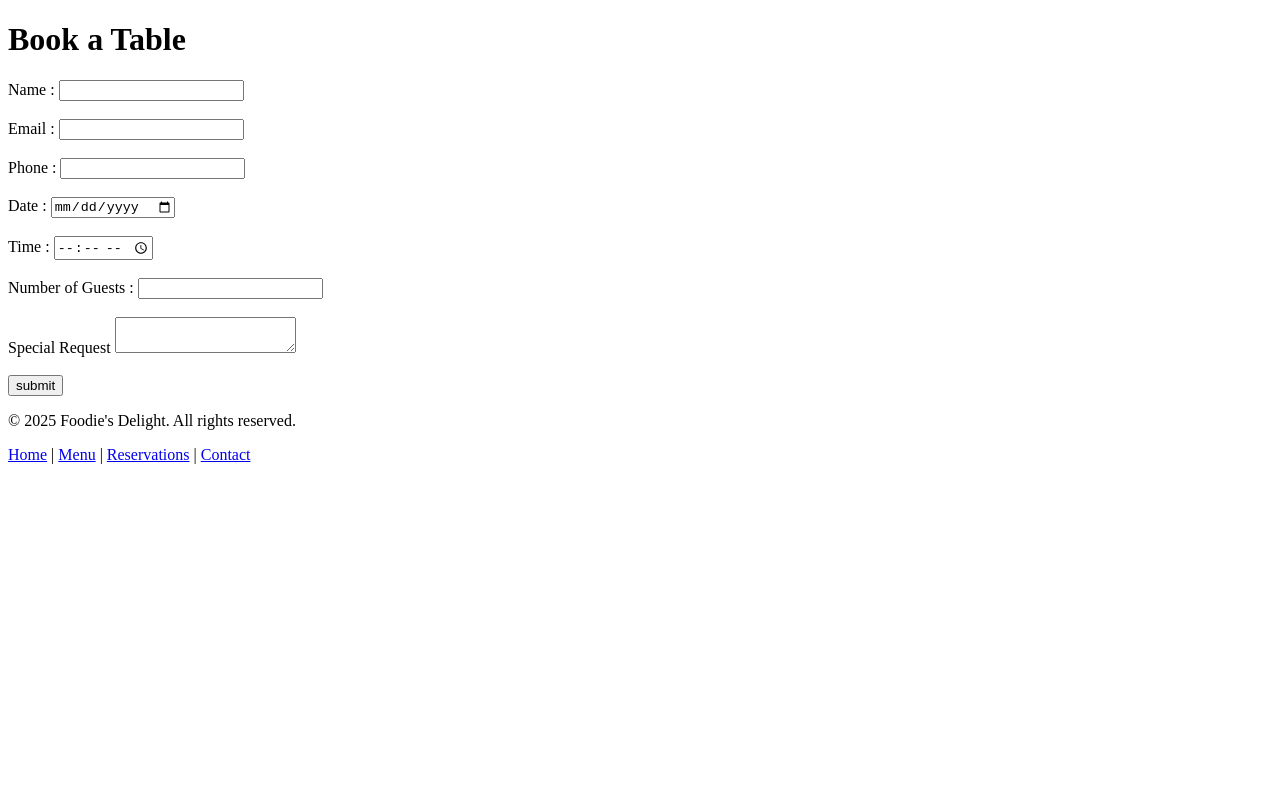
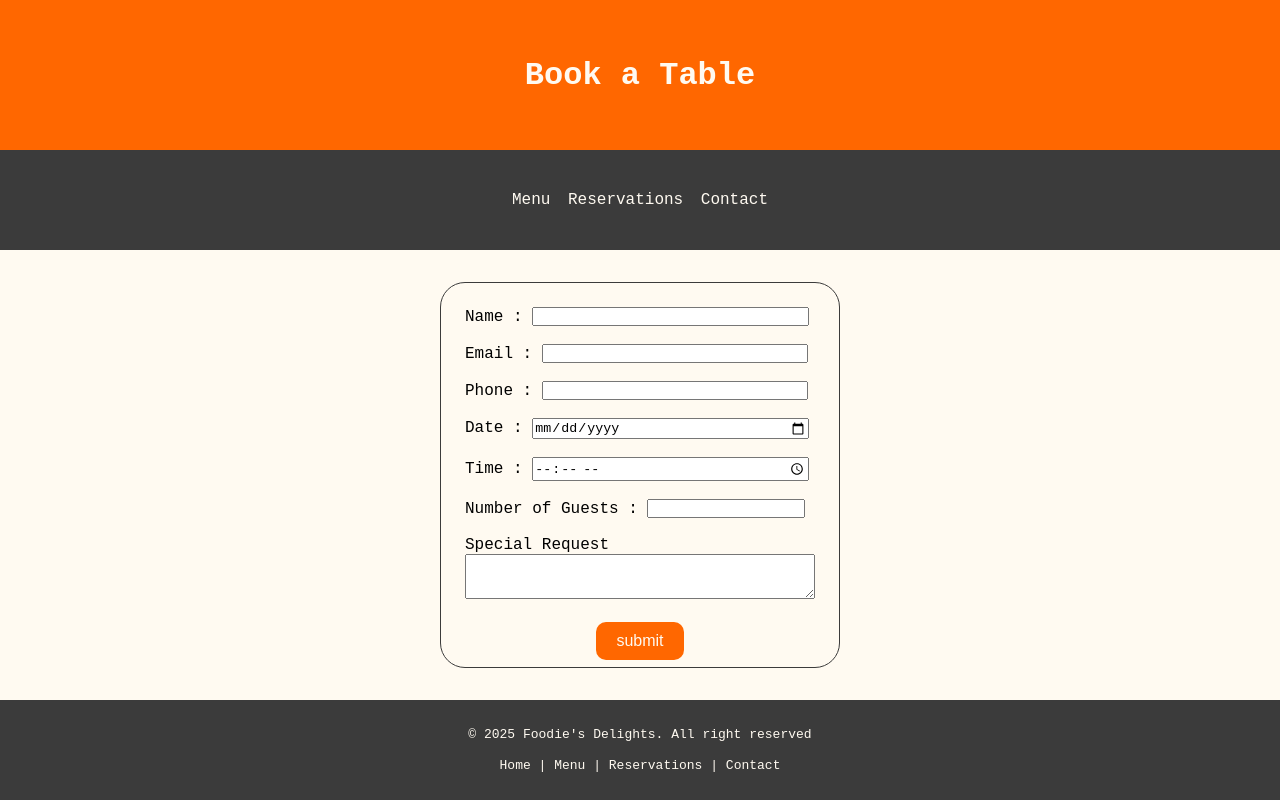
Before and after one commit to RishiDevs3248/JavaScript-Basics-Advance, a plain HTML site: page Web Dev/1 Foodies delight/reservations.html in a window 1280 px wide. Drawn offline with Linux system fonts and the light colour scheme.

Commit message:
added css to foodies delight

```diff
--- /dev/null
+++ b/Web Dev/1 Foodies delight/contact.css
@@ -0,0 +1,85 @@
+*{
+    margin: 0;
+    padding: 0;
+    box-sizing: border-box;
+}
+
+body{
+    background:#fffaf1;
+    text-align: center;
+    font-family: monospace;
+}
+
+main h2{
+    background-color: #ff6700;
+    height: 150px;
+    display: flex;
+    flex-direction: column;
+    justify-content: center;
+    color: #fffaf1;
+    font-size: 32px;
+    font-weight: 700;
+}
+
+nav {
+    background-color: #3b3b3b;
+    color: #fffaf1;
+    height: 100px;
+    display: flex;
+    flex-direction: column;
+    justify-content: center;
+}
+
+nav div{
+    width: 20%;
+    margin: 0px auto;
+    display: flex;
+    flex-direction: row;
+    justify-content: space-between;
+}
+
+nav div a {
+    font-size: 16px;
+    color: #fffaf1;
+    text-decoration: none;
+}
+
+nav div a:visited {
+    color: #fffaf1;
+    text-decoration: none;
+}
+
+
+iframe{
+    height: calc(100vh - 450px);;
+}
+
+article{
+    display: flex;
+    flex-direction: column;
+    justify-content: center;
+    height: 100px;
+}
+
+footer {
+    background-color: #3b3b3b;
+    color: #fffaf1;
+    height: 100px;
+    display: flex;
+    flex-direction: column;
+    justify-content: center;
+}
+
+footer p {
+    margin-bottom: 16px;
+}
+
+footer div a {
+    color: #fffaf1;
+    text-decoration: none;
+}
+
+footer div a:visited {
+    color: #fffaf1;
+    text-decoration: none;
+}
--- /dev/null
+++ b/Web Dev/1 Foodies delight/menu.css
@@ -0,0 +1,98 @@
+*{
+    margin: 0;
+    padding: 0;
+    box-sizing: border-box;
+}
+
+body{
+    background:#fffaf1;
+    text-align: center;
+    font-family: monospace;
+}
+
+header{
+    background-color: #ff6700;
+    height: 150px;
+    display: flex;
+    flex-direction: column;
+    justify-content: center;
+    color: #fffaf1;
+}
+
+header h1{
+    font-size: 32px;
+    font-weight: 700;
+}
+
+
+nav {
+    background-color: #3b3b3b;
+    color: #fffaf1;
+    height: 100px;
+    display: flex;
+    flex-direction: column;
+    justify-content: center;
+}
+
+nav div{
+    width: 20%;
+    margin: 0px auto;
+    display: flex;
+    flex-direction: row;
+    justify-content: space-between;
+}
+
+nav div a {
+    font-size: 16px;
+    color: #fffaf1;
+    text-decoration: none;
+}
+
+nav div a:visited {
+    color: #fffaf1;
+    text-decoration: none;
+}
+
+
+table{
+    margin: 32px auto;
+}
+
+th{
+    padding: 32px 0px;
+    font-size: 24px;
+    font-weight:900 ;
+    color: #3b3b3b;
+}
+
+td{
+    padding: 24px;
+    font-size: 16px;
+    font-weight:600 ;
+    color: #3b3b3b;
+}
+
+
+
+footer {
+    background-color: #3b3b3b;
+    color: #fffaf1;
+    height: 100px;
+    display: flex;
+    flex-direction: column;
+    justify-content: center;
+}
+
+footer p {
+    margin-bottom: 16px;
+}
+
+footer div a {
+    color: #fffaf1;
+    text-decoration: none;
+}
+
+footer div a:visited {
+    color: #fffaf1;
+    text-decoration: none;
+}
--- /dev/null
+++ b/Web Dev/1 Foodies delight/reser.css
@@ -0,0 +1,132 @@
+* {
+    margin: 0;
+    padding: 0;
+    box-sizing: border-box;
+}
+
+body {
+    background: #fffaf1;
+    text-align: center;
+    font-family: monospace;
+}
+
+header {
+    background-color: #ff6700;
+    height: 150px;
+    display: flex;
+    flex-direction: column;
+    justify-content: center;
+    color: #fffaf1;
+}
+
+header h1 {
+    font-size: 32px;
+    font-weight: 700;
+}
+
+nav {
+    background-color: #3b3b3b;
+    color: #fffaf1;
+    height: 100px;
+    display: flex;
+    flex-direction: column;
+    justify-content: center;
+}
+
+nav div {
+    width: 20%;
+    margin: 0px auto;
+    display: flex;
+    flex-direction: row;
+    justify-content: space-between;
+}
+
+nav div a {
+    font-size: 16px;
+    color: #fffaf1;
+    text-decoration: none;
+}
+
+nav div a:visited {
+    color: #fffaf1;
+    text-decoration: none;
+}
+
+
+form {
+    border: 1px solid #3b3b3b;
+    height: calc(100vh - 414px);
+    margin: 32px auto;
+    padding: 24px;
+    width: 400px;
+    border-radius: 25px;
+    font-size: 16px;
+    text-align: left;
+}
+
+#name {
+    width: 79%;
+}
+
+#email {
+    width: 76%;
+}
+
+#phone {
+    width: 76%;
+}
+
+#date {
+    width: 79%;
+}
+
+#time {
+    width: 79%;
+}
+
+#number{
+    width: 45%;
+}
+
+#Sreq{
+    width: 100%;
+    height: 45px;
+}
+
+#btn{
+    display: flex;
+    margin: auto;
+    padding: 10px 20px;
+    background-color: #ff6700;
+    color: #fffaf1;
+    font-size: 16px;
+    border: none;
+    border-radius: 10px;
+}
+
+#btn:active{
+    background-color: #3b3b3b;
+}
+
+footer {
+    background-color: #3b3b3b;
+    color: #fffaf1;
+    height: 100px;
+    display: flex;
+    flex-direction: column;
+    justify-content: center;
+}
+
+footer p {
+    margin-bottom: 16px;
+}
+
+footer div a {
+    color: #fffaf1;
+    text-decoration: none;
+}
+
+footer div a:visited {
+    color: #fffaf1;
+    text-decoration: none;
+}
--- a/Web Dev/1 Foodies delight/reservations.html
+++ b/Web Dev/1 Foodies delight/reservations.html
@@ -4,11 +4,21 @@
     <meta charset="UTF-8" />
     <meta name="viewport" content="width=device-width, initial-scale=1.0" />
     <title>Foodie's Delight - Reservations</title>
+    <link rel="stylesheet" href="reser.css">
   </head>
   <body>
     <header>
       <h1>Book a Table</h1>
     </header>
+
+    <nav>
+        <div>
+            <!-- Navigation links go here -->
+            <a href="./menu.html">Menu</a>
+            <a href="./reservations.html">Reservations</a>
+            <a href="contact.html">Contact</a>
+        </div>
+    </nav>
 
     <form action="#" method="POST">
       <!-- TODO: Add an input field for Name with a label -->
@@ -40,15 +50,21 @@
         <textarea name="" id="Sreq"></textarea><br><br>
 
       <!-- TODO: Add a Submit button -->
-       <input type="submit" value="submit">
+       <input type="submit" value="submit" id="btn">
 
     </form>
 
     <footer>
-      <p>&copy; 2025 Foodie's Delight. All rights reserved.</p>
-      <a href="index.html">Home</a> | <a href="menu.html">Menu</a> |
-      <a href="reservations.html">Reservations</a> |
-      <a href="contact.html">Contact</a>
+        <!-- Footer content goes here -->
+        <p>
+            © 2025 Foodie's Delights. All right reserved
+        </p>
+        <div>
+            <a href="./index.html">Home</a> |
+            <a href="./menu.html">Menu</a> |
+            <a href="./reservations.html">Reservations</a> |
+            <a href="contact.html">Contact</a>
+        </div>
     </footer>
   </body>
 </html>
--- /dev/null
+++ b/Web Dev/1 Foodies delight/style.css
@@ -0,0 +1,87 @@
+* {
+    margin: 0;
+    padding: 0;
+    box-sizing: border-box;
+}
+
+body {
+    background-color: #fffaf1;
+    text-align: center;
+    font-family: monospace;
+}
+
+header {
+    background-color: #ff6700;
+    color: #fffaf1;
+    height: 250px;
+    display: flex;
+    flex-direction: column;
+    justify-content: center;
+}
+
+header h2 {
+    font-size: 32px;
+    margin-bottom: 8px;
+}
+
+nav {
+    background-color: #3b3b3b;
+    color: #fffaf1;
+    height: 100px;
+    display: flex;
+    flex-direction: column;
+    justify-content: center;
+}
+
+nav div{
+    width: 20%;
+    margin: 0px auto;
+    display: flex;
+    flex-direction: row;
+    justify-content: space-between;
+}
+
+nav div a {
+    font-size: 16px;
+    color: #fffaf1;
+    text-decoration: none;
+}
+
+nav div a:visited {
+    color: #fffaf1;
+    text-decoration: none;
+}
+
+section{
+    height: calc(100vh - 450px);
+    display: flex;
+    flex-direction: column;
+    justify-content: center;
+}
+
+section h2{
+    margin-bottom: 16px;
+}
+
+footer {
+    background-color: #3b3b3b;
+    color: #fffaf1;
+    height: 100px;
+    display: flex;
+    flex-direction: column;
+    justify-content: center;
+}
+
+footer p {
+    margin-bottom: 16px;
+}
+
+footer div a {
+    color: #fffaf1;
+    text-decoration: none;
+}
+
+footer div a:visited {
+    color: #fffaf1;
+    text-decoration: none;
+}
```
Also changed, not shown: Web Dev/1 Foodies delight/contact.html (+22 -4 lines), Web Dev/1 Foodies delight/index.html (+12 -5 lines), Web Dev/1 Foodies delight/menu.html (+33 -11 lines).
